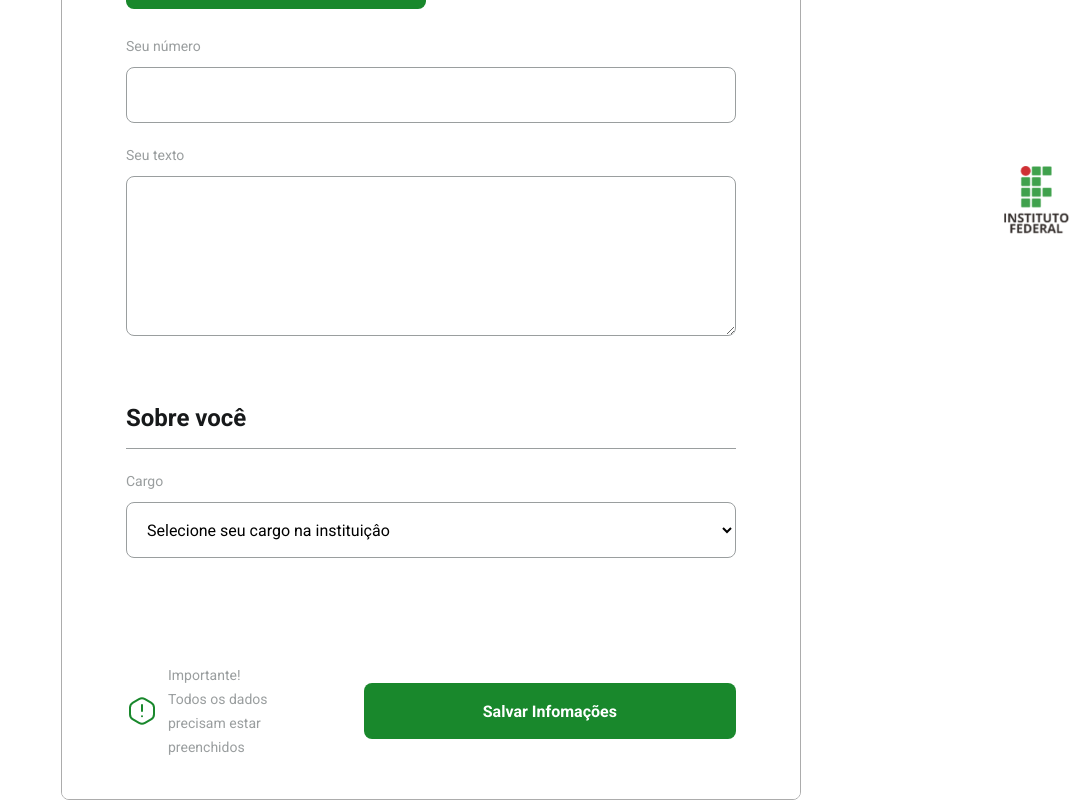
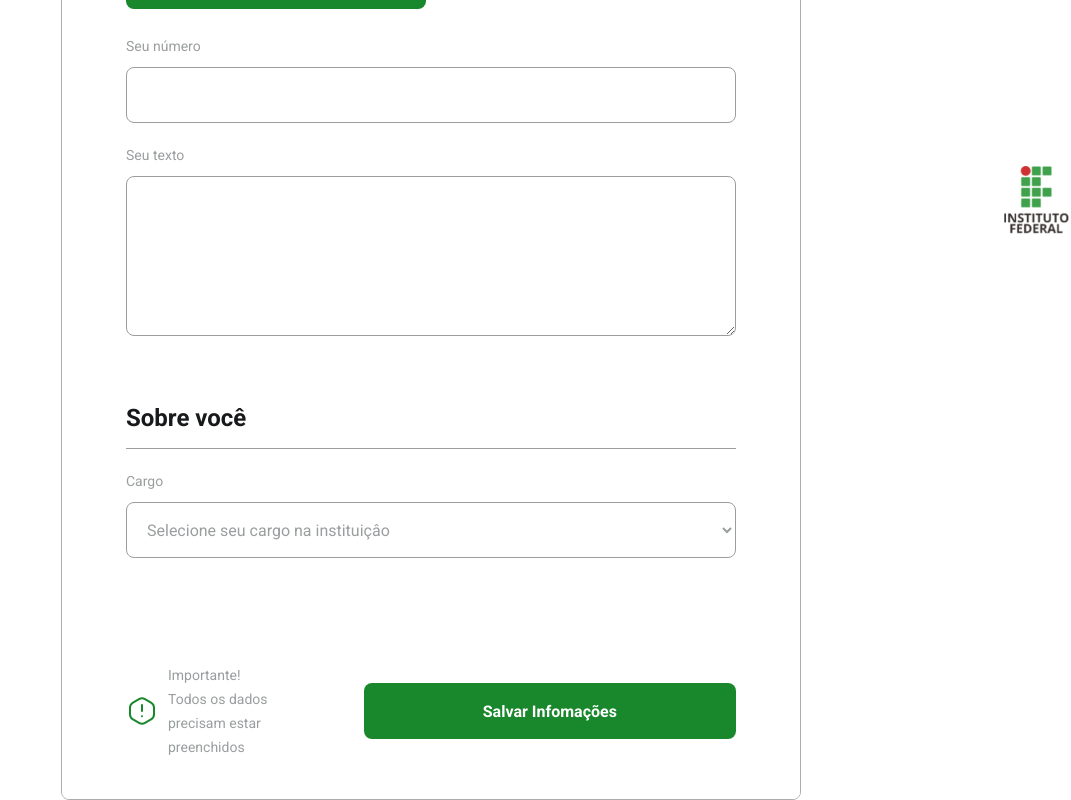
Before and after one commit to lucasttavares/Projeto-Final-PW2, a React (Create React App) app in the folder front-end/: page /form in a window 1280 px wide. Shown: the part 564-1364 px from the top of the page, without its empty margins (209-1280 px from the left). Built offline with nearby package versions, Linux system fonts and the light colour scheme.

Commit message:
Pequenas mudanças css

```diff
--- a/front-end/src/components/InformeItem/style.css
+++ b/front-end/src/components/InformeItem/style.css
@@ -57,6 +57,7 @@
   font-size: 1.4rem;
   text-decoration: none;
   transition: background-color 0.2s;
+  margin-left: -6rem;
 }
 
 .informe-item footer a:hover {
--- a/front-end/src/components/Select/styles.css
+++ b/front-end/src/components/Select/styles.css
@@ -13,6 +13,7 @@
 .select-block select{
     width: 100%;
     height: 5.6rem;
+    color: #9A9E9F;
     margin-top: 0.8rem;
     border-radius: 0.8rem;
     background-color: white;
--- a/front-end/src/pages/InformeList/index.tsx
+++ b/front-end/src/pages/InformeList/index.tsx
@@ -59,9 +59,11 @@ function InformeList() {
           ]}
         />
       </PageHeader>
+      <main>
       {allInformes.map((informe: Informe) => {
         return <InformeItem key={informe.id} informe={informe} />;
       })}
+      </main>
       <img src={logoIFPB} alt="Logo IFPB" className="logoIF" />
     </div>
   );
```
